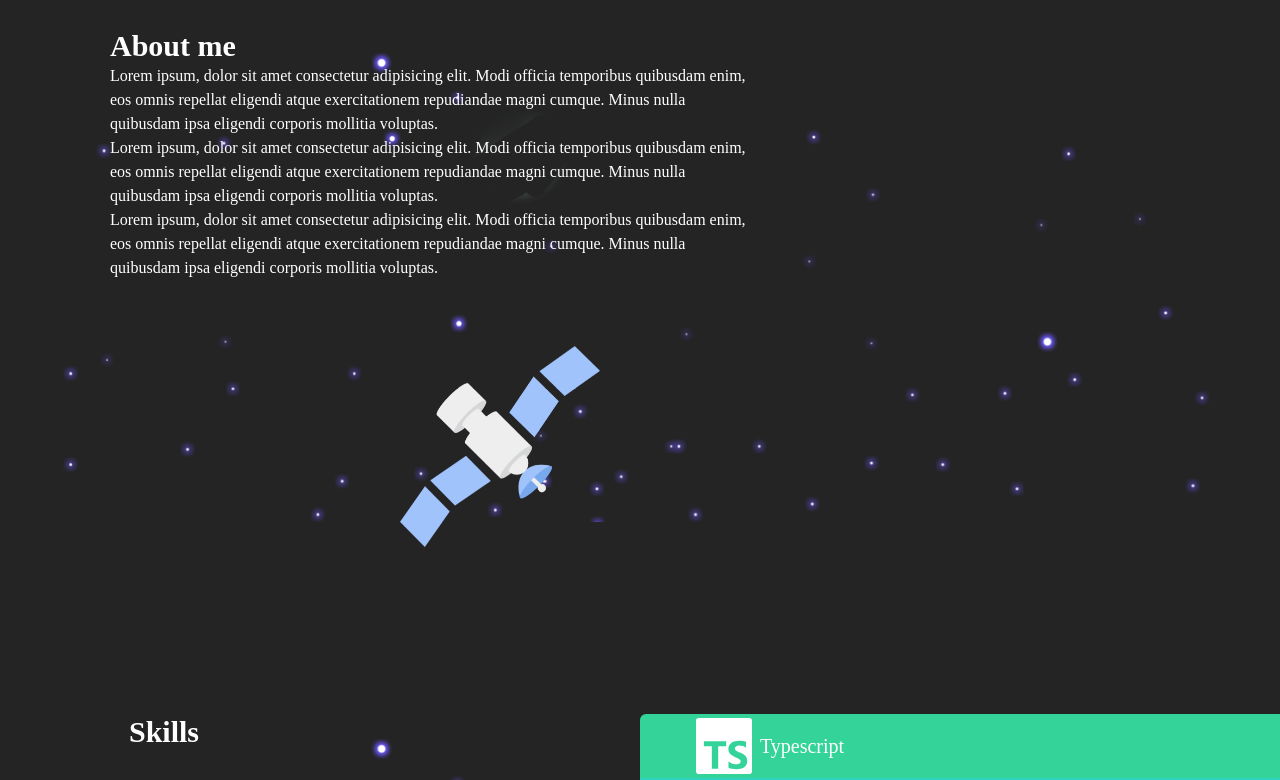
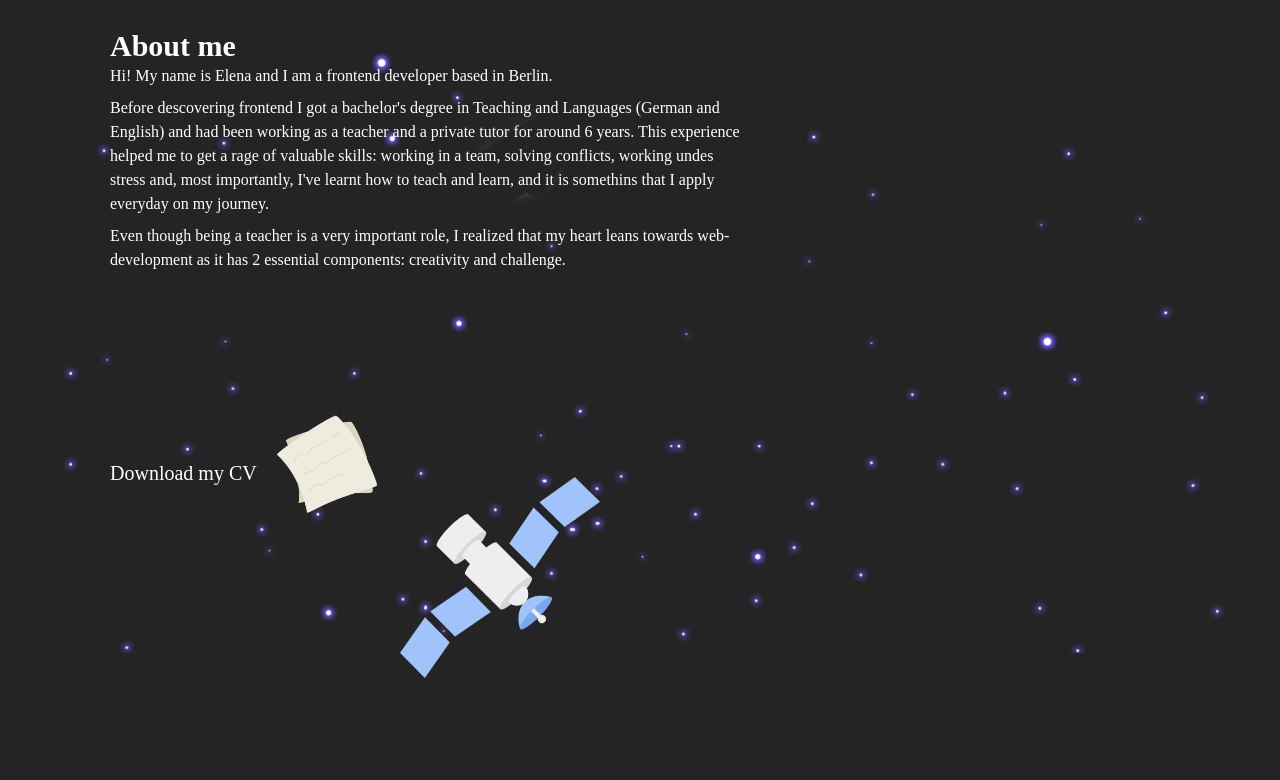
Before and after one commit to ElenaKhlebnikova/portfolio, a Next.js app: page / in a window 1280 px wide. Shown: the part 820-1600 px from the top of the page. Built offline with nearby package versions, Linux system fonts and the light colour scheme; a web font is replaced by a local one.

Commit message:
added a few changes to the skill section and added CV and about me

```diff
--- a/src/app/(components)/about-me.tsx
+++ b/src/app/(components)/about-me.tsx
@@ -6,10 +6,10 @@ import { useSpring, animated } from '@react-spring/web'
 const AboutMe = () => {
     const [props] = useSpring(
         () => ({
-            config: { duration: 2000 },
+            config: { duration: 2500 },
             loop: { reverse: true },
             from: { translateY: '0px' },
-            to: { translateY: '25px' },
+            to: { translateY: '30px' },
         }),
         []
     )
@@ -22,29 +22,47 @@ const AboutMe = () => {
                 backgroundSize: 'cover',
             }}
         >
-            <div className="md:w-1/2 mx-10 md:mx-0">
+            <div className="md:w-1/2 mx-10  mb-3 md:mx-0">
                 <h2 className="text-3xl font-semibold">About me</h2>
-                <p>
-                    Lorem ipsum, dolor sit amet consectetur adipisicing elit.
-                    Modi officia temporibus quibusdam enim, eos omnis repellat
-                    eligendi atque exercitationem repudiandae magni cumque.
-                    Minus nulla quibusdam ipsa eligendi corporis mollitia
-                    voluptas.
+                <p className="mb-2">
+                    Hi! My name is Elena and I am a frontend developer based in
+                    Berlin.
                 </p>
-                <p>
-                    Lorem ipsum, dolor sit amet consectetur adipisicing elit.
-                    Modi officia temporibus quibusdam enim, eos omnis repellat
-                    eligendi atque exercitationem repudiandae magni cumque.
-                    Minus nulla quibusdam ipsa eligendi corporis mollitia
-                    voluptas.
+                <p className="mb-2">
+                    Before descovering frontend I got a bachelor&apos;s degree
+                    in Teaching and Languages (German and English) and had been
+                    working as a teacher and a private tutor for around 6 years.
+                    This experience helped me to get a rage of valuable skills:
+                    working in a team, solving conflicts, working undes stress
+                    and, most importantly, I&apos;ve learnt how to teach and
+                    learn, and it is somethins that I apply everyday on my
+                    journey.
                 </p>
-                <p>
-                    Lorem ipsum, dolor sit amet consectetur adipisicing elit.
-                    Modi officia temporibus quibusdam enim, eos omnis repellat
-                    eligendi atque exercitationem repudiandae magni cumque.
-                    Minus nulla quibusdam ipsa eligendi corporis mollitia
-                    voluptas.
+                <p className="mb-2">
+                    Even though being a teacher is a very important role, I
+                    realized that my heart leans towards web-development as it
+                    has 2 essential components: creativity and challenge.
                 </p>
+
+                <div className="text-xl mt-8">
+                    <a
+                        href="/CV.pdf"
+                        download="Elena Khlebnikova CV"
+                        target="_blank"
+                        className="flex"
+                    >
+                        <button>Download my CV</button>
+                        <animated.div style={props}>
+                            <Image
+                                className="mt-24 mb-36 ml-5"
+                                src="/social-documents.png"
+                                alt="document"
+                                width={100}
+                                height={100}
+                            />
+                        </animated.div>
+                    </a>
+                </div>
             </div>
 
             <Parallax
--- a/src/app/(components)/skill-content.tsx
+++ b/src/app/(components)/skill-content.tsx
@@ -7,7 +7,12 @@ import { FaJs } from '@react-icons/all-files/fa/FaJs'
 import { FaGit } from '@react-icons/all-files/fa/FaGit'
 import { FaNodeJs } from '@react-icons/all-files/fa/FaNodeJs'
 
-import { SiNextdotjs, SiTestinglibrary, SiTypescript } from 'react-icons/si'
+import {
+    SiNextdotjs,
+    SiTestinglibrary,
+    SiTypescript,
+    SiNetlify,
+} from 'react-icons/si'
 
 const SkillContent = ({
     content,
@@ -39,14 +44,12 @@ const SkillContent = ({
             )}
             {content === 'next' && (
                 <>
-                    <SiNextdotjs className="w-14 h-16 mr-2" /> Next.js v.13 (App
-                    router)
+                    <SiNextdotjs className="w-14 h-16 mr-2" /> Next.js v.13
                 </>
             )}
             {content === 'css' && (
                 <div className="flex items-center">
-                    <FaCss3 className="w-14 h-16 mr-1" /> / Tailwind / Styled
-                    components
+                    <FaCss3 className="w-14 h-16 mr-1" /> CSS / Tailwind
                 </div>
             )}
             {content === 'html' && (
@@ -63,7 +66,7 @@ const SkillContent = ({
             {content === 'js' && (
                 <>
                     <FaJs className="w-14 h-16 mr-2" />
-                    Java Script
+                    JavaScript
                 </>
             )}
             {content === 'git' && (
@@ -78,6 +81,12 @@ const SkillContent = ({
                     RTL and MSW
                 </>
             )}
+            {content === 'netlify' && (
+                <>
+                    <SiNetlify className="w-14 h-16 mr-2" />
+                    Netlify / Vercel
+                </>
+            )}
         </div>
     )
 }
--- a/src/app/(components)/skills.tsx
+++ b/src/app/(components)/skills.tsx
@@ -15,6 +15,7 @@ interface Skill {
         | 'node'
         | 'rtl'
         | 'next'
+        | 'netlify'
 }
 
 const Skills = () => {
@@ -24,41 +25,45 @@ const Skills = () => {
 
     const skills = [
         {
-            className: 'bg-emerald-400  h-16 pl-4 flex rounded-tl-md',
+            className: 'bg-green-400  h-16 pl-4 flex rounded-tl-md',
+            content: 'html',
+        },
+        {
+            className: 'bg-emerald-400 h-16 pl-4 flex',
+            content: 'css',
+        },
+        {
+            className: 'bg-teal-400 h-16 pl-4',
+            content: 'js',
+        },
+        {
+            className: 'bg-cyan-400 h-16 pl-4',
+            content: 'react',
+        },
+        {
+            className: 'bg-sky-400 h-16 pl-4',
             content: 'ts',
         },
         {
-            className: 'bg-teal-400 h-16 pl-4 flex',
-            content: 'react',
-        },
-        {
-            className: 'bg-cyan-400 h-16 pl-4',
-            content: 'html',
-        },
-        {
-            className: 'bg-sky-400 h-16 pl-4',
-            content: 'css',
-        },
-        {
-            className: 'bg-blue-400 h-16 pl-4',
-            content: 'js',
-        },
-        {
-            className: 'bg-indigo-400 h-16 pl-4 ',
+            className: 'bg-blue-400 h-16 pl-4 ',
             content: 'git',
         },
         {
-            className: 'bg-violet-400 h-16 pl-4',
+            className: 'bg-indigo-400 h-16 pl-4',
+            content: 'rtl',
+        },
+        {
+            className: 'bg-violet-400  h-16 pl-4 flex items-center',
             content: 'node',
         },
         {
             className: 'bg-purple-400  h-16 pl-4 flex items-center',
-            content: 'rtl',
+            content: 'next',
         },
         {
             className:
                 'bg-fuchsia-400  h-16 pl-4 flex items-center rounded-bl-md',
-            content: 'next',
+            content: 'netlify',
         },
     ] as Skill[]
 
--- a/src/app/(constants)/constants.ts
+++ b/src/app/(constants)/constants.ts
@@ -129,7 +129,7 @@ export const PROJECTS_DATA = [
             },
         ],
         description:
-            "This form is a part of an application I've collaborated on which allows users to rent out their kitchens. This form allows users to include a wide variety of information to their kitchen's listing such as: description, location, photos, host's languages, rules and availability (recurring and non-recurring).",
+            "This form is a part of an application I've collaborated on which allows users to rent out their kitchens. This form allows users to inзclude a wide variety of information to their kitchen's listing such as: description, location, photos, host's languages, rules and availability (recurring and non-recurring).",
         repo: 'https://github.com/ElenaKhlebnikova/kitchen-form',
         webLink: 'https://kitchen-form.vercel.app',
         features: [
```
Also changed, not shown: public/social-documents.png (added), 1 other file (tests, documents, lock files or other folders).
